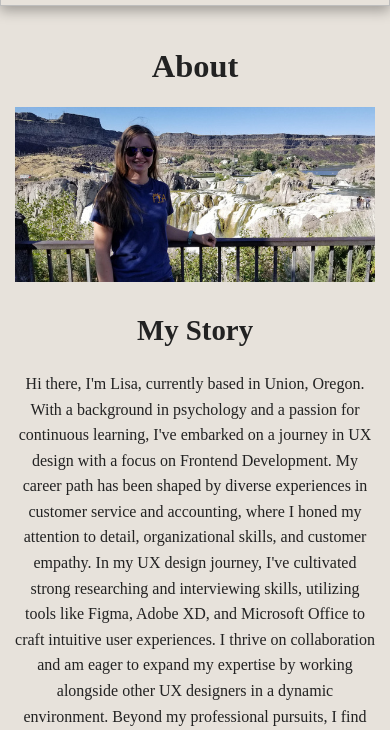
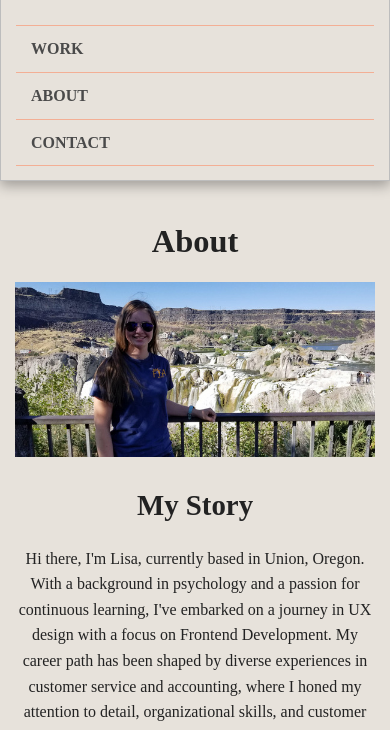
Before and after one commit to Lkandle/portfolio-site-lisa-kandle, a plain HTML site: page about.html in a window 390 px wide. Both pictures are taken after a click on the link 357 px from the left and 55 px from the top of the page. Shown: the part 110-840 px from the top of the page. Drawn offline with nearby package versions, Linux system fonts and the light colour scheme; a web font is replaced by a local one.

Commit message:
fix mobile menu

```diff
--- a/about.html
+++ b/about.html
@@ -24,10 +24,10 @@
                 <a href="index.html"><img src="img/logo/logo.png" alt="Logo" class="logo" /></a>
                 <nav>
                     <ul>
-                        <li><a href="index.html" onclick="menuToggle()">Work</a></li>
-                        <li><a href="about.html" onclick="menuToggle()">About</a></li>
-                        <li><a href="#conact" onclick="menuToggle()">Contact</a></li>
-                        <li><a href="javascript:void(0);" class="icon" onclick="menutoggle()"><i
+                        <li><a href="index.html" onclick="navtoggle()">Work</a></li>
+                        <li><a href="about.html" onclick="navtoggle()">About</a></li>
+                        <li><a href="#conact" onclick="navtoggle()">Contact</a></li>
+                        <li><a href="javascript:void(0);" class="icon" onclick="navtoggle()"><i
                             class="fas fa-bars"></i></a> </li>
                     </ul>
                 </nav>
--- a/js/script.js
+++ b/js/script.js
@@ -1,7 +1,6 @@
 console.log("Hi! Welcome to my portfolio site. I'm glad your here!");
-function menuToggle() {
+function navtoggle() {
     var x = document.getElementById('myNavtoggle');
-    x.className += ' responsive';
     if (x.className === 'navtoggle') {
         x.className += ' responsive';
     } else {
```
Also changed, not shown: expertresponse.html (+4 -4 lines), index.html (+4 -4 lines).
